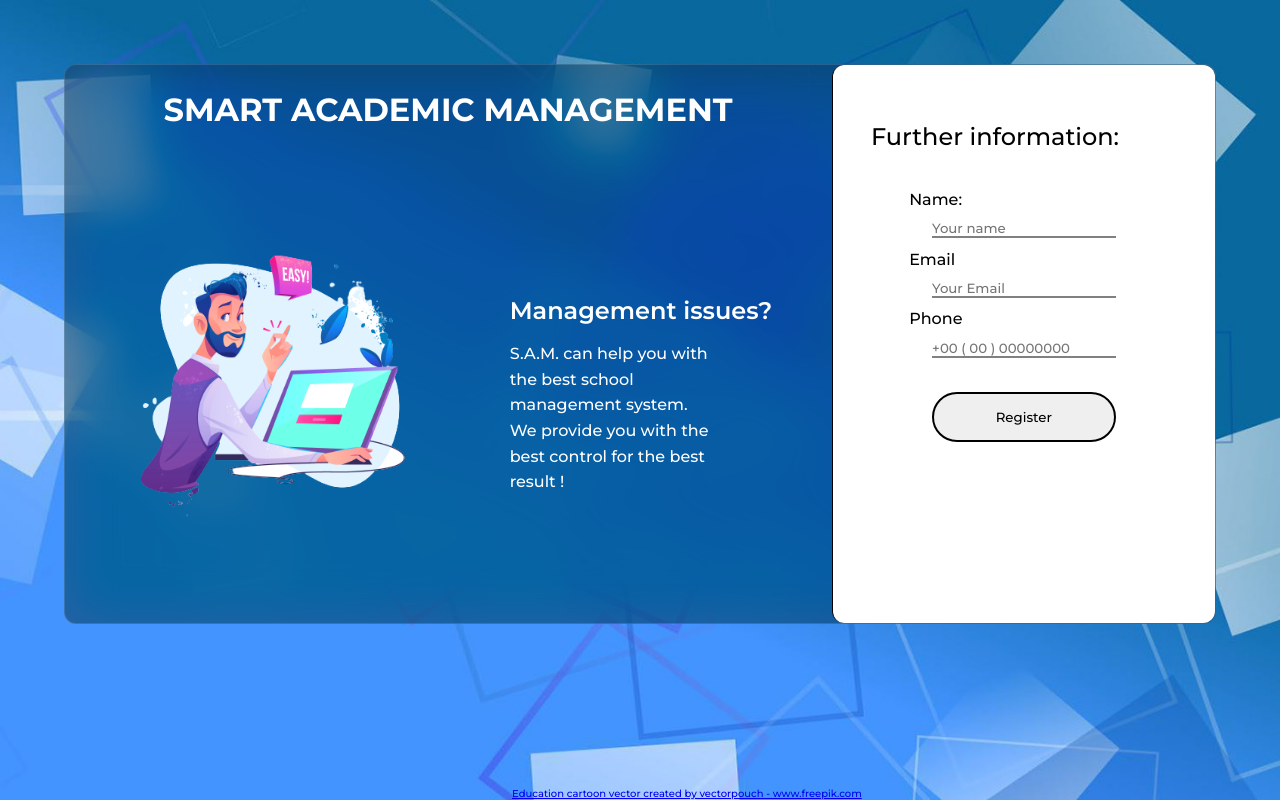
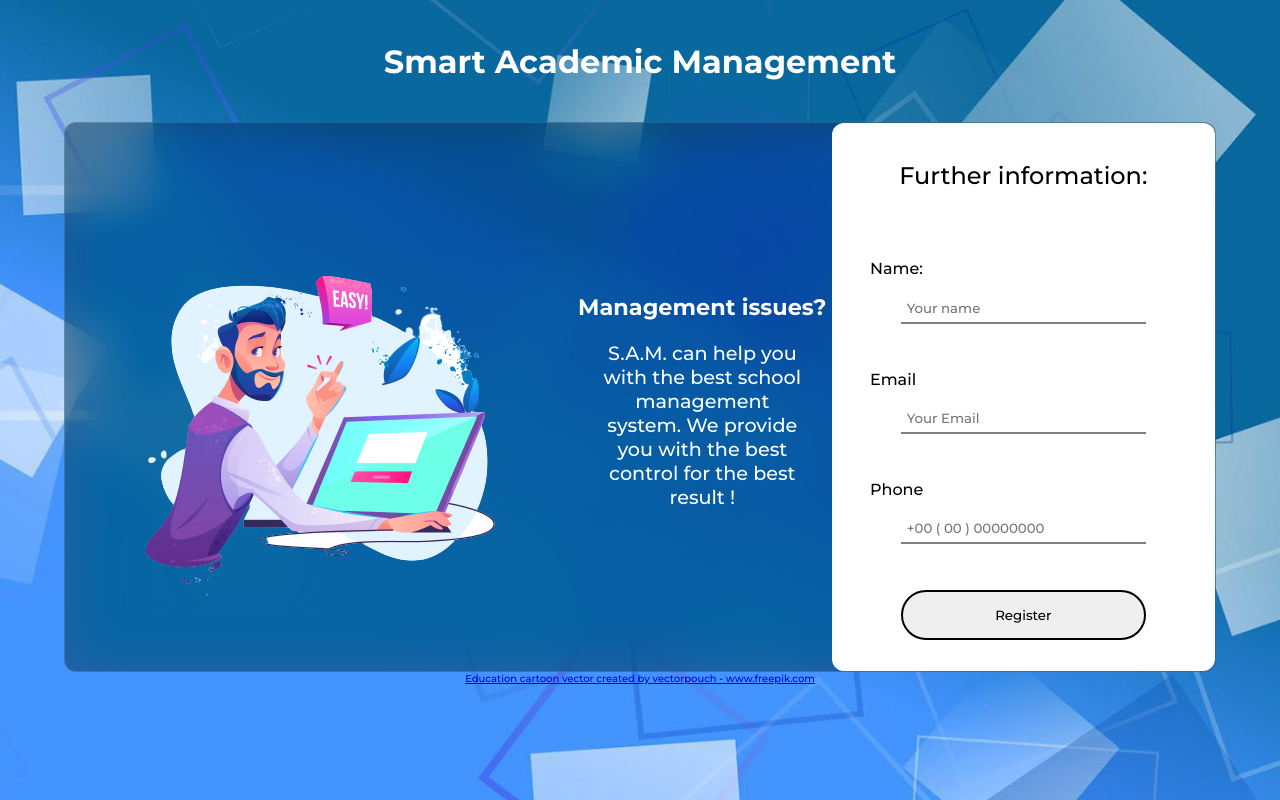
Before and after one commit to Twfonseca/School-managment-app-simulation, a plain HTML site: page index.html in a window 1280 px wide. Drawn offline with Linux system fonts and the light colour scheme.

Commit message:
mobile first flow ajusted

```diff
--- a/index.html
+++ b/index.html
@@ -11,6 +11,11 @@
     <title>Teachers page</title>
 </head>
 <body>
+  <section class="thanksContainer">
+    <section class="thankWindow">
+
+    </section>
+  </section>
   <header>
      <h1 class="txtStyle">Smart Academic Management</h1>
   </header>
@@ -31,7 +36,8 @@
         <input name="userEmail" type="email" id="emailUser" class="inputStyle" placeholder="Your Email" required>
         <label class="nameLabel" for="userPhone">Phone</label>
        <input name="userPhone" type="tel"  id="phoneUser" class="inputStyle" placeholder= "+00 &#40; 00 &#41; 00000000" required>
-        <button class="btnStyle" type="submit" onclick="thanksInfo()">Register</button>
+        <button class="btnStyle" onclick="thanksInfo()">Register</button>
+         <!-- The button type should be submit but this page is a demonsrtation not conected with a  back-end so if you click it will crash. Considering this I used just a regular button  -->
       </form>
     </section>
   </main>
--- a/script/script.js
+++ b/script/script.js
@@ -0,0 +1,10 @@
+
+
+
+
+
+
+
+function thanksInfo(){
+
+}
--- a/style/style.css
+++ b/style/style.css
@@ -1,5 +1,3 @@
-/* ADICIONAR MAIS UMA COLUNA NO GRID DO ASIDE PARA AJUSTAR O TEXTO */
-
 *{
   box-sizing: border-box;
   margin: 0%;
@@ -10,90 +8,81 @@
 }
 
 body{
-  width: 100vw;
+display: flex;
+flex-direction: column;
+align-items: center;
 background: url(./images/background.jpg)no-repeat;
 background-size: cover;
 }
 
 .txtStyle{
- color: white;
- position:absolute;
- z-index: 1;
- text-transform: uppercase;
+  font-size: 1.3rem;
   font-weight: 700;
- margin: 2% 10%;
- display: flex;
- align-items: center;
- justify-content: center;
- width: 50%;
-}
-
-.asideStyle{
-    margin-top: 12%;
-    color: white;
-    display: flex;
-    align-items: center;
-    justify-content: flex-end;
-    height: 50vh;
-}
-
-  .imgStyle{
-  width: 30vw;
-  height: 50vh;
-  display: inline-block;
-  }
-
-.descriptionBox{
-  text-align: left;
-  height: 40%;
-  width: 42%;
- margin: 5% 0% 0% 6%
-}
-
-.descriptionBox h3{
-  font-size: 1.5rem;
-  margin-bottom: 5%;
-  font-weight: 600;
-}
-
-.descriptionBox p{
-  font-size: 1,3rem;
-  line-height: 1.6rem;
-  width: 63%;
+  color: #ffff;
+  margin: 7% 0%;
+  text-align: center;
+  padding: 5px;
 }
 
 .container{
+  width: 90vw;
   display: grid;
-  grid-template: 1fr / 2fr 1fr ;
-  margin: 5%;
-  height: 70vh;
-  border: 1px solid black;
-  backdrop-filter: blur(25px) saturate(200%);
+  grid-template: 1fr 1fr /1fr ;
+  backdrop-filter: blur(27px) saturate(200%);
   -webkit-backdrop-filter: blur(25px) saturate(200%);
   background-color: rgba(17, 25, 40, 0.42);
   border-radius: 12px;
   border: 1px solid rgba(255, 255, 255, 0.125);
 }
 
-.formContainer{
-  height: 100%;
-  width: 100%;
-  border-left: 1px solid black;
-  border-radius: 12px;
+.asideStyle{
+  color: white;
+  margin-top: 10%;
   display: flex;
-  flex-direction: column;
-  background-color: white;
+  flex-direction: column-reverse;
+  align-items: center;
+}
+
+.imgStyle{
+  width: 80%;
+}
+
+.descriptionBox{
+  text-align: center;
+}
+
+.descriptionBox h3{
+  font-size: 1.4rem;
+  font-weight: 700;
+}
+
+.descriptionBox p{
+  margin: 8% auto 0% auto;
+  width: 80%;
+  line-height: 1.5rem;
+  font-size: 1.2rem;
 }
 
 .titleStyle{
-  margin: 15% 0% 10% 10%;
+  margin: 10% 0%;
+  text-align: center;
+}
+
+.formContainer{
+  background-color: white;
+  border-radius: 12px;
 }
 
 .formStyle{
   display: flex;
   flex-direction: column;
-  width: 60%;
-  margin:0% 20%;
+  width: 80%;
+  margin:0% 10%;
+
+}
+
+.nameLabel{
+  margin-top: 10%;
 }
 
 .inputStyle {
@@ -101,8 +90,8 @@ body{
   border-bottom:2px solid gray;
   margin:5% 0% 5% 10%;
   width: 80%;
+  padding: 6px;
 }
-
 
 .btnStyle{
   margin:10%;
@@ -112,106 +101,67 @@ body{
 }
 
 .linkFooterContainer{
-position: absolute;
-bottom: 0px;
-left: 40%;
   font-size: 10px;
   }
 
+  @media screen and (min-width:450px) and (max-width:949px) {
 
+    .descriptionBox h3{
+      font-size: 2rem;
+      font-weight: 700;
+    }
 
+    .descriptionBox p{
+      margin: 8% auto 0% auto;
+      width: 80%;
+      line-height: 2rem;
+      font-size: 1.4rem;
+    }
 
+  }
+@media screen and (min-width:1000px) {
+  *{
+    box-sizing: border-box;
+    margin: 0%;
+    padding: 0%;
+    font-family: 'Montserrat', sans-serif;
+    font-weight: 500;
 
-
-
-
-
-
-
-
-
-
-
-
-
-
-
-
-
-
-
-
-
-
-
-
-
-
-
-
-/*
+  }
 
   body{
-    height: 100vh;
-    background-color: #0093E9;
-    background-image: linear-gradient(326deg, #0093E9 9%, #80D0C7 76%);
+    background: url(./images/background.jpg)no-repeat;
+    background-size: cover;
+  }
+
+  .txtStyle{
+    font-size: 2rem;
+    font-weight: 700;
+    color: #ffff;
+    margin: 7% 0%;
+    text-align: center;
+    padding: 5px;
   }
 
   .container{
+    width: 90vw;
     display: grid;
-    grid-template: 1fr / 1fr 1fr ;
-    margin: 5%;
-    height: 80vh;
-    border: 1px solid black;
-    border-radius: 40px;
-    background-color: rgba(255, 255, 255, 0);
+    grid-template: 1fr /2fr 1fr ;
+    backdrop-filter: blur(27px) saturate(200%);
+    -webkit-backdrop-filter: blur(25px) saturate(200%);
+    background-color: rgba(17, 25, 40, 0.42);
+    border-radius: 12px;
+    border: 1px solid rgba(255, 255, 255, 0.125);
   }
 
   .asideStyle{
+    color: white;
+    margin-top: 1%;
     display: flex;
-flex-direction: column;
-align-items: center;
+    flex-direction: row;
   }
 
   .imgStyle{
-    width: 30vw;
-    height: 50vh;
-    display: inline-block;
-
+    width: 70%;
   }
-
-.formContainer{
-    height: 100%;
-    width: 100%;
-    border-radius:40px;
 }
-
-.formStyle{
-    display: flex;
-    flex-direction: column;
-    justify-content: center;
-    background-color: white;
-    height: 100%;
-    width: 100%;
-    border-radius:40px;
-}
-
-
-.nameStyle,.passStyle {
-    border:none;
-    border-bottom:2px solid gray;
-    width:50%;
-    margin:5% 25% 6% 25%;
-    padding: 15px;
-}
-
-
-.btnStyle{
-    width: 50%;
-    margin:5% 25% 6% 25%;
-    padding: 15px;
-     border:2px solid black;
-     border-radius: 40px;
-}
-
-*/
```
Lines whose indentation alone changed are shown as unchanged.
